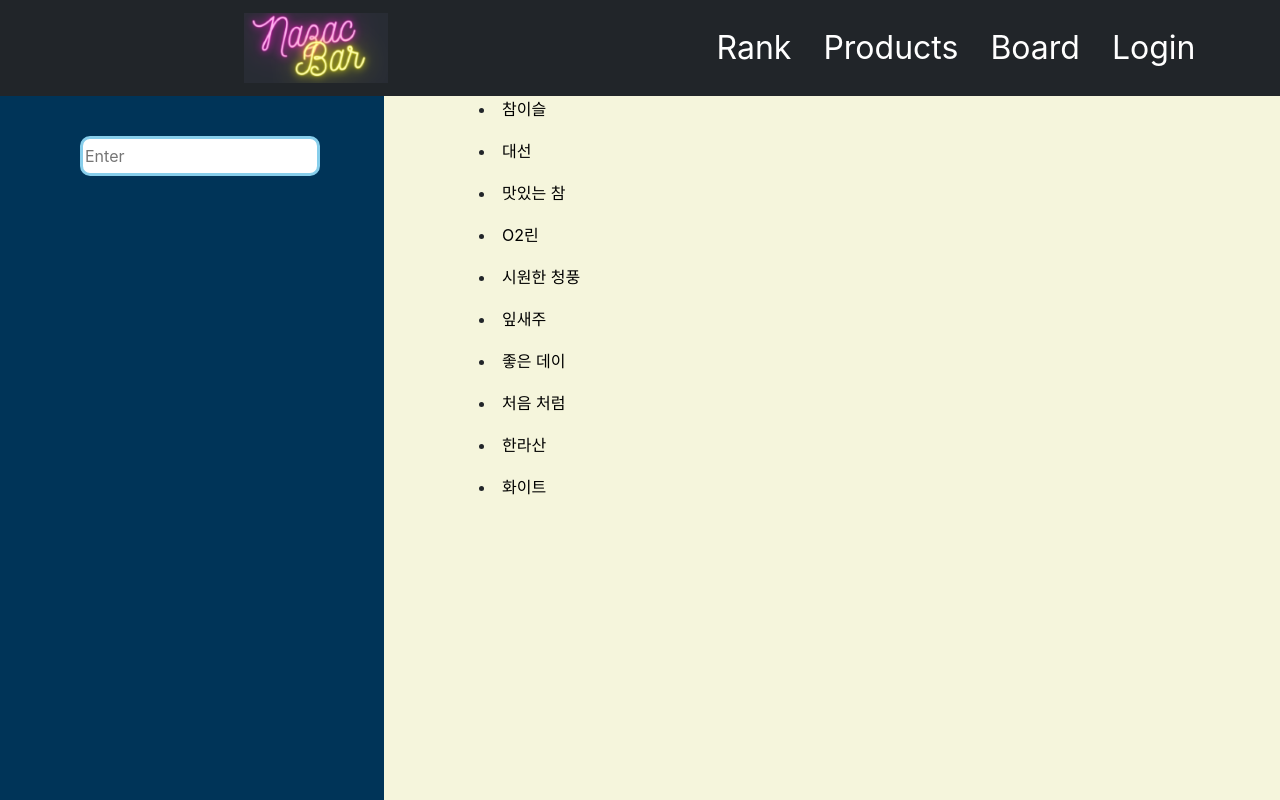
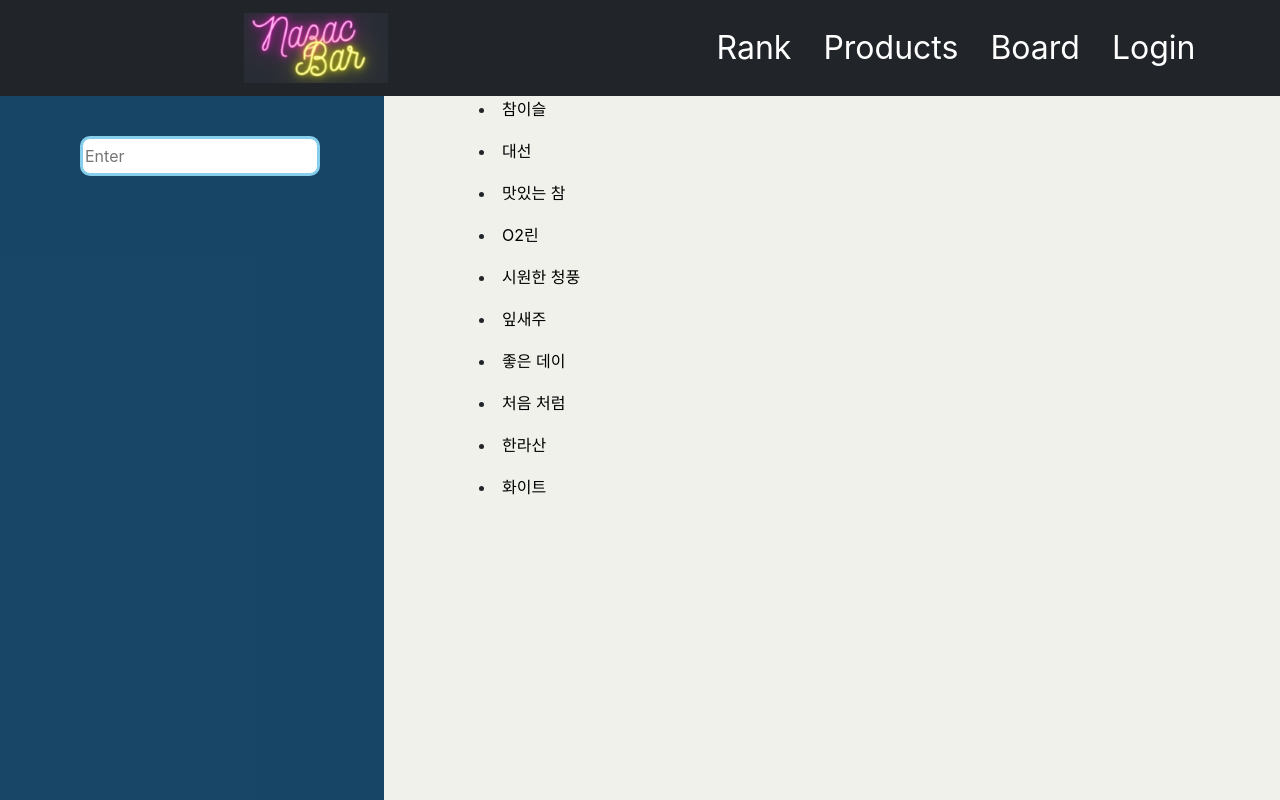
Before and after one commit to DongkwanKim00/NaZacBar, a React (Create React App) app: page /search in a window 1280 px wide. Shown: the top 800 px of the page. Built offline with nearby package versions, Linux system fonts and the light colour scheme; the HTML template or start-up script is replaced by a standard one; what react-native would draw is missing.

Commit message:
색상 부분 수정

```diff
--- a/src/index.css
+++ b/src/index.css
@@ -102,7 +102,7 @@
   float: left;
   height: 950px;
   box-sizing: border-box;
-  background: #003458;
+  background: rgba(0, 52, 88, 0.9); /* 투명도를 조절할 수 있는 rgba() 함수 사용 */
 
 }
 
@@ -111,7 +111,7 @@
   float: right;
   height: 950px;
   box-sizing: border-box;
-  background: #f5f5dc;
+  background-color: rgba(245, 245, 220, 0.2);
 
 }
 .content-container {
```
